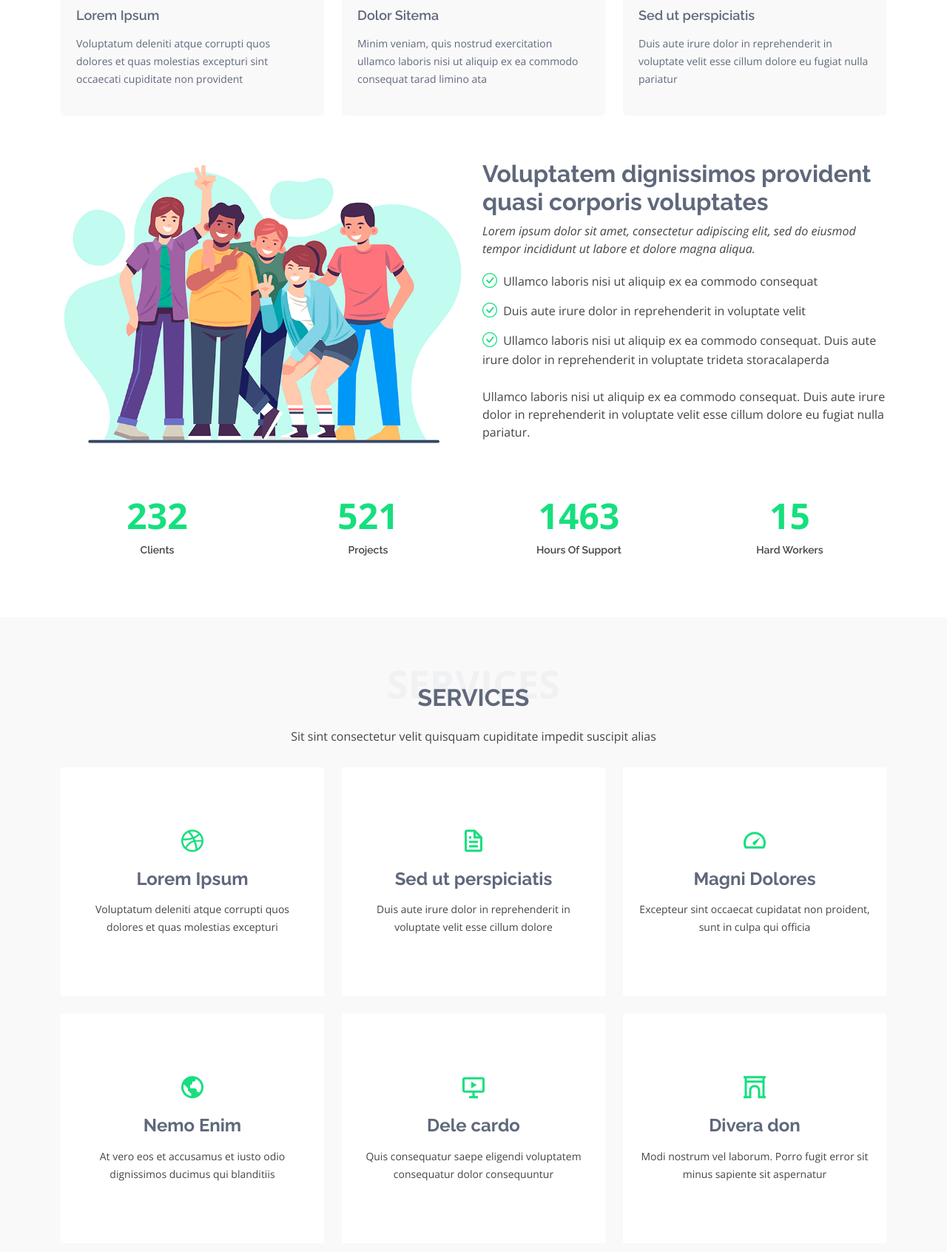
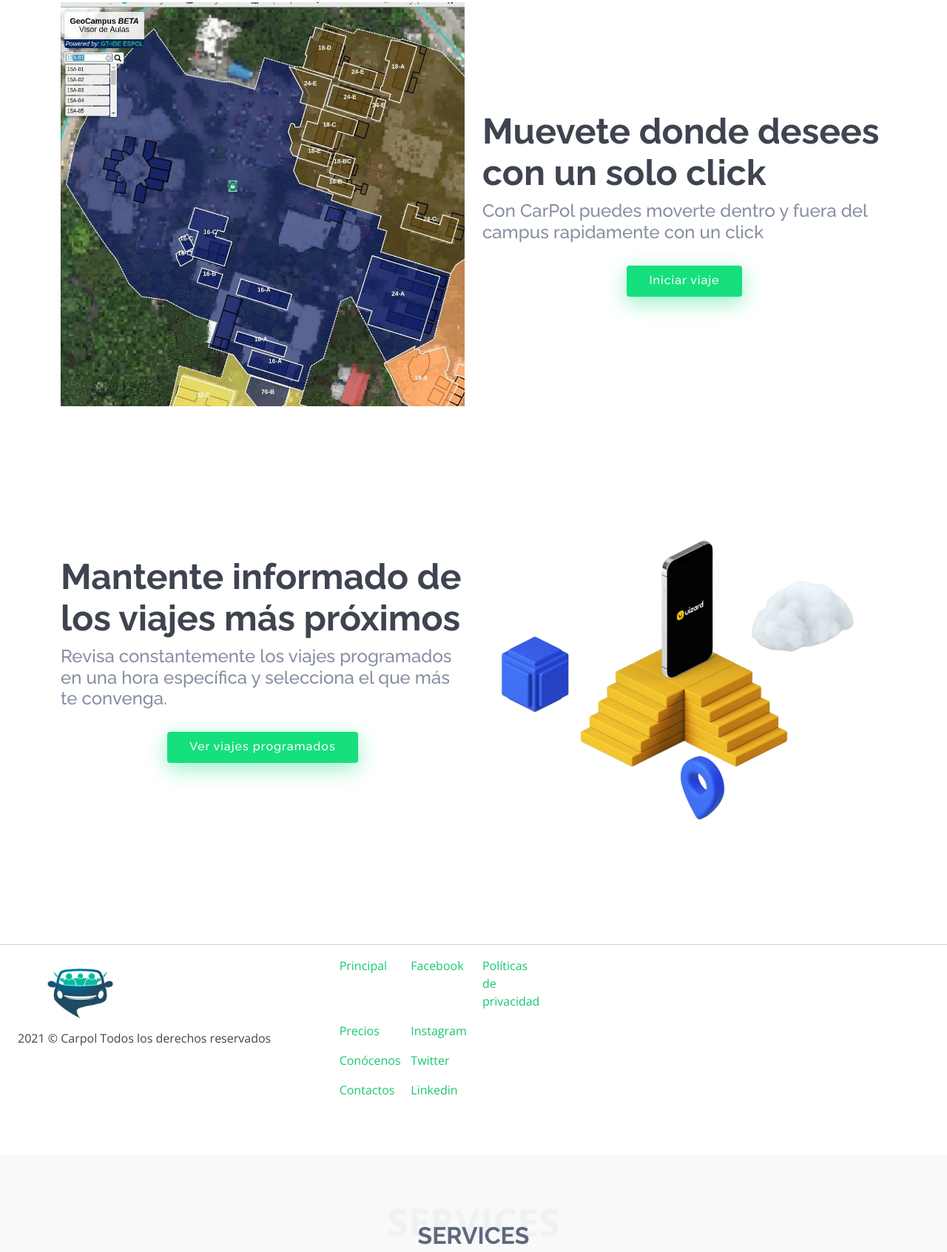
Before and after one commit to Cmenesess/DAWM, a plain HTML site: page eNno/index.html in a window 1280 px wide. Shown: the part 720-2412 px from the top of the page at 74% size. Drawn offline with nearby package versions, Linux system fonts and the light colour scheme.

Commit message:
Implementacion de ventana principal #2

```diff
--- a/eNno/index.html
+++ b/eNno/index.html
@@ -91,96 +91,116 @@
 
   <main id="main">
 
-    <!-- ======= Featured Services Section ======= -->
-    <section id="featured-services" class="featured-services">
+    <!-- ======= About Section ======= -->
+    <section id="hero" class="about">
       <div class="container">
-
         <div class="row">
-          <div class="col-lg-4 col-md-6">
-            <div class="icon-box">
-              <div class="icon"><i class="bi bi-laptop"></i></div>
-              <h4 class="title"><a href="">Lorem Ipsum</a></h4>
-              <p class="description">Voluptatum deleniti atque corrupti quos dolores et quas molestias excepturi sint occaecati cupiditate non provident</p>
+          <div class="col-lg-6 order-1 order-lg-0 hero-img">
+            <img src="assets/img/geocampus.jpg" class="img-fluid animated" alt="Foto de conductores">
+          </div>
+          <div class="col-lg-6 pt-5 pt-lg-0 order-2 order-lg-1 d-flex flex-column justify-content-center">
+            <h1>Muevete donde desees con un solo click</h1>
+            <h2>Con CarPol puedes moverte dentro y fuera del campus rapidamente con un click</h2>
+            <div class="d-flex justify-content-evenly">
+              <a href="#about" class="btn-get-started scrollto">Iniciar viaje</a>
             </div>
           </div>
-          <div class="col-lg-4 col-md-6 mt-4 mt-md-0">
-            <div class="icon-box">
-              <div class="icon"><i class="bi bi-card-checklist"></i></div>
-              <h4 class="title"><a href="">Dolor Sitema</a></h4>
-              <p class="description">Minim veniam, quis nostrud exercitation ullamco laboris nisi ut aliquip ex ea commodo consequat tarad limino ata</p>
         </div>
       </div>
-          <div class="col-lg-4 col-md-6 mt-4 mt-lg-0">
-            <div class="icon-box">
-              <div class="icon"><i class="bi bi-clipboard-data"></i></div>
-              <h4 class="title"><a href="">Sed ut perspiciatis</a></h4>
-              <p class="description">Duis aute irure dolor in reprehenderit in voluptate velit esse cillum dolore eu fugiat nulla pariatur</p>
+    </section><!-- End About Section -->
+
+    <!-- ======= About Section 2 ======= -->
+    <section id="hero" class="d-flex align-items-center">
+      <div class="container">
+        <div class="row">
+          <div class="col-lg-6 pt-5 pt-lg-0 order-2 order-lg-1 d-flex flex-column justify-content-center">
+            <h1>Mantente informado de los viajes más próximos</h1>
+            <h2>Revisa constantemente los viajes programados en una hora específica y selecciona el que más te convenga.</h2>
+            <div class="d-flex justify-content-evenly">
+              <a href="#about" class="btn-get-started scrollto">Ver viajes programados</a>
+            </div>
+          </div>
+          <div class="col-lg-6 order-1 order-lg-2 hero-img">
+            <img src="assets/img/image-cellphone-PhotoRoom.png" class="img-fluid animated" alt="Foto de conductores">
           </div>
         </div>
       </div>
 
+    </section><!-- End Hero --><!-- End About Section 2 -->
+
+
+    <section id="pie">
+      <hr>
+        <div class="row justify-content-start">
+          <div class="col-4">
+            <div class="container">
+              <div class="row">
+                <div class="col-lg-6 order-1 order-lg-2 hero-img">
+                <img src="assets/img/logo_adobespark.png" class="img-fluid" alt="Foto de conductores">
                 </div>
-    </section><!-- End Featured Services Section -->
-
-    <!-- ======= About Section ======= -->
-    <section id="about" class="about">
+              </div>
+              <div class="row">
+                <div class="col">
+                  <p>2021 © Carpol Todos los derechos reservados</p>
+                </div>
+              </div>
+            </div>
+          </div>
+          <div class="col-4">
             <div class="container">
-
               <div class="row">
-          <div class="col-lg-6">
-            <img src="assets/img/about.png" class="img-fluid" alt="">
+                <div class="col-lg-3">
+                  <p><a href="">Principal</a></p>
                 </div>
-          <div class="col-lg-6 pt-4 pt-lg-0 content">
-            <h3>Voluptatem dignissimos provident quasi corporis voluptates</h3>
-            <p class="fst-italic">
-              Lorem ipsum dolor sit amet, consectetur adipiscing elit, sed do eiusmod tempor incididunt ut labore et dolore
-              magna aliqua.
-            </p>
-            <ul>
-              <li><i class="bi bi-check-circle"></i> Ullamco laboris nisi ut aliquip ex ea commodo consequat</li>
-              <li><i class="bi bi-check-circle"></i> Duis aute irure dolor in reprehenderit in voluptate velit</li>
-              <li><i class="bi bi-check-circle"></i> Ullamco laboris nisi ut aliquip ex ea commodo consequat. Duis aute irure dolor in reprehenderit in voluptate trideta storacalaperda</li>
-            </ul>
-            <p>
-              Ullamco laboris nisi ut aliquip ex ea commodo consequat. Duis aute irure dolor in reprehenderit in voluptate
-              velit esse cillum dolore eu fugiat nulla pariatur.
-            </p>
+                <div class="col-lg-3">
+                  <p><a href="">Facebook</a></p>
+                </div>
+                <div class="col-lg-3">
+                  <p><a href="">Políticas de privacidad</a></p>
                 </div>
               </div>
 
+              <div class="row">
+                <div class="col-lg-3">
+                  <p><a href="">Precios</a></p>
                 </div>
-    </section><!-- End About Section -->
-
-    <!-- ======= Counts Section ======= -->
-    <section id="counts" class="counts">
-      <div class="container">
-
-        <div class="row counters">
-
-          <div class="col-lg-3 col-6 text-center">
-            <span data-purecounter-start="0" data-purecounter-end="232" data-purecounter-duration="1" class="purecounter"></span>
-            <p>Clients</p>
+                <div class="col-lg-3">
+                  <p><a href="">Instagram</a></p>
+                </div>
               </div>
 
-          <div class="col-lg-3 col-6 text-center">
-            <span data-purecounter-start="0" data-purecounter-end="521" data-purecounter-duration="1" class="purecounter"></span>
-            <p>Projects</p>
+              <div class="row">
+                <div class="col-lg-3">
+                  <p><a href="">Conócenos</a></p>
+                </div>
+                <div class="col-lg-3">
+                  <p><a href="">Twitter</a></p>
+                </div>
               </div>
 
-          <div class="col-lg-3 col-6 text-center">
-            <span data-purecounter-start="0" data-purecounter-end="1463" data-purecounter-duration="1" class="purecounter"></span>
-            <p>Hours Of Support</p>
+              <div class="row">
+                <div class="col-lg-3">
+                  <p><a href="">Contactos</a></p>
                 </div>
+                <div class="col-lg-3">
+                  <p><a href="">Linkedin</a></p>
+                </div>
+              </div>
+            </div>
+          </div>
+        </div>
+      </div>
+    </section>
 
-          <div class="col-lg-3 col-6 text-center">
-            <span data-purecounter-start="0" data-purecounter-end="15" data-purecounter-duration="1" class="purecounter"></span>
-            <p>Hard Workers</p>
-          </div>
 
-        </div>
 
-      </div>
-    </section><!-- End Counts Section -->
+
+
+
+
+
+
+
 
     <!-- ======= Services Section ======= -->
     <section id="services" class="services section-bg">
```
Also changed, not shown: eNno/assets/img/geocampus.jpg (added), eNno/assets/img/image-cellphone-PhotoRoom.png (added). Lines whose indentation alone changed are shown as unchanged.
